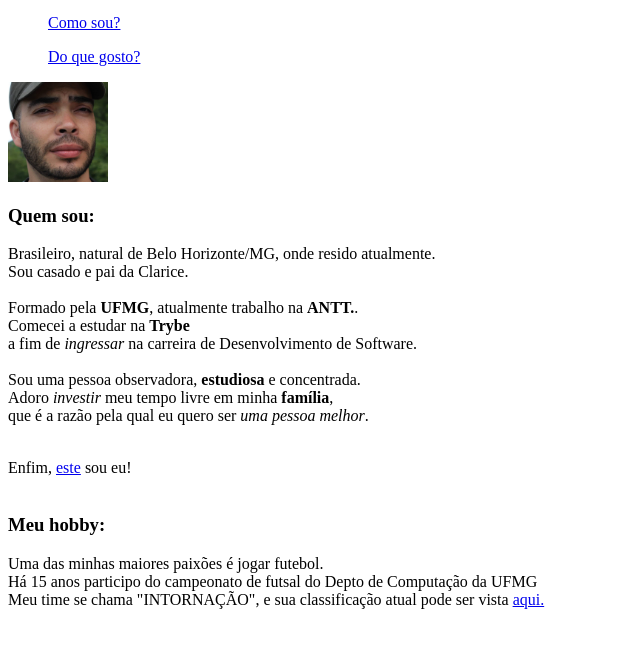
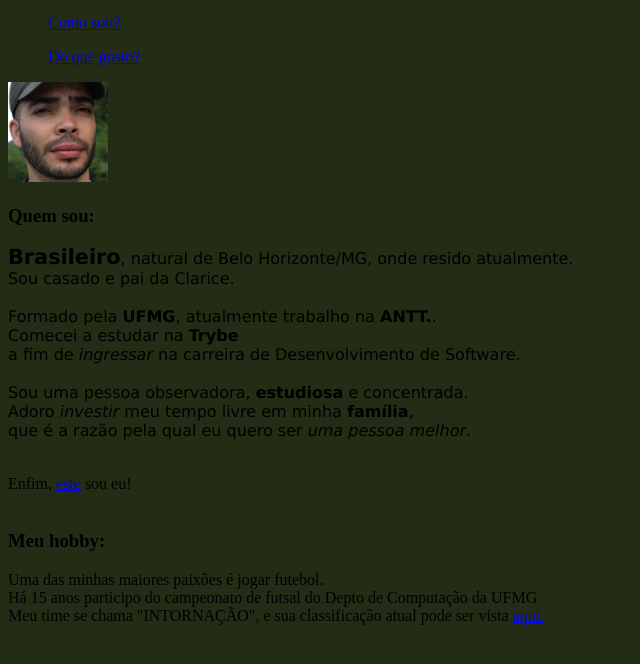
Before and after one commit to douglaza/31class, a plain HTML site: page index.html in a window 1280 px wide. Shown: the part 100-764 px from the top of the page, without its empty margins (0-640 px from the left). Drawn offline with Linux system fonts and the light colour scheme.

Commit message:
commit de atualizações

```diff
--- a/index.html
+++ b/index.html
@@ -6,7 +6,10 @@
             Portfólio Web de Douglas
         </title>
     <style>
-        body {background-color: rbg(35, 44, 20)};
+        body {background-color: rgb(35, 44, 20)};
+        h1 {font-family: "Arial",sans-serif;}
+        #description {font-family: "Verdana",sans-serif;}
+        .locality {font-size: 1.3em;}
     </style>
     </head>
     <body>
@@ -28,8 +31,8 @@
         <h3 id="who">
             Quem sou:
         </h3>
-        <p>
-            Brasileiro, natural de Belo Horizonte/MG, onde resido atualmente.<br>
+        <p id="description">
+            <strong class="locality">Brasileiro</strong>, natural de <strong class="locality"></strong>Belo Horizonte/MG</strong>, onde resido atualmente.<br>
             Sou casado e pai da Clarice. <br><br>
 
             Formado pela <strong>UFMG</strong>, atualmente trabalho na <strong>ANTT.</strong>.<br>
```
